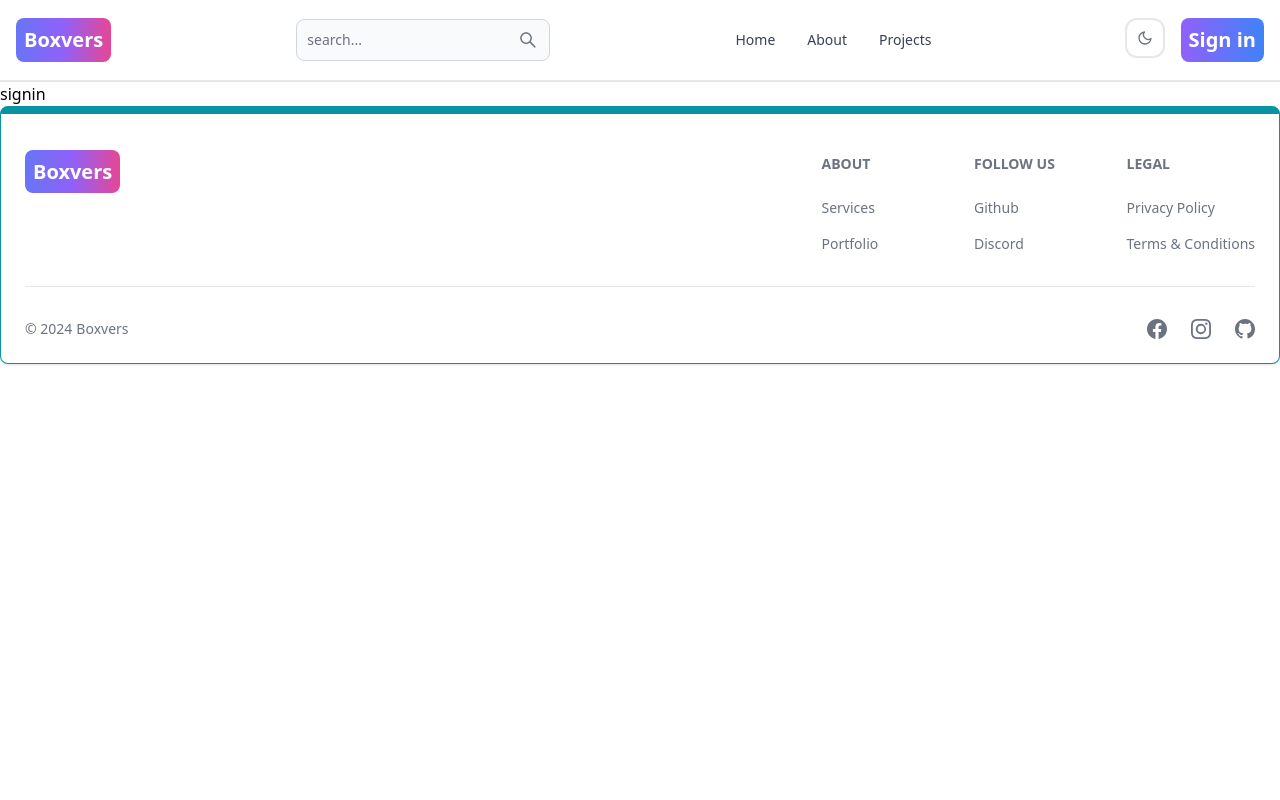
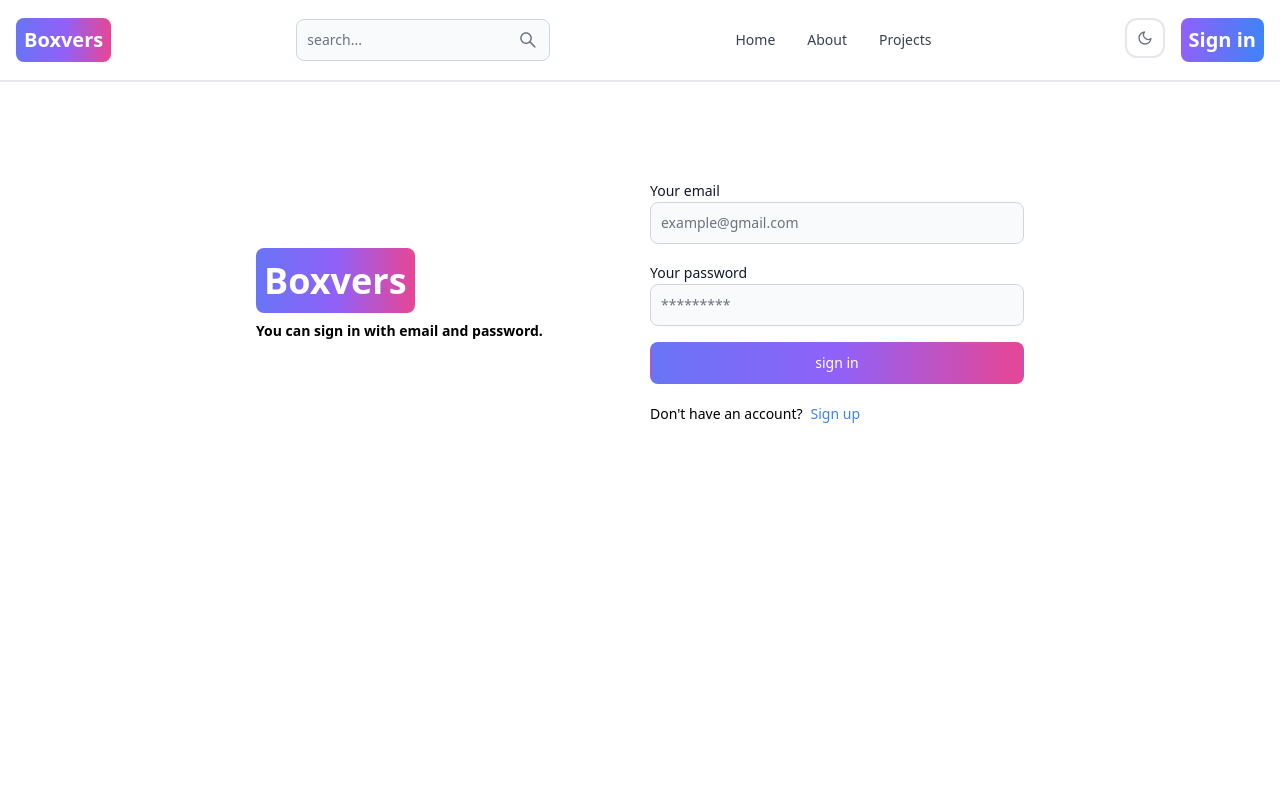
Before and after one commit to star135/Mern-blog, a React (Vite) app in the folder client/: page /sign-in in a window 1280 px wide. Shown: the top 800 px of the page. Built offline with nearby package versions, Linux system fonts and the light colour scheme.

Commit message:
complete sign in page functionality

```diff
--- a/client/src/pages/Signin.jsx
+++ b/client/src/pages/Signin.jsx
@@ -1,7 +1,114 @@
-import React from 'react'
+import React, { useState } from 'react'
+import { Link, useNavigate } from 'react-router-dom';
+import { Alert, Label, Spinner } from 'flowbite-react';
+import { TextInput } from 'flowbite-react';
+import { Button } from 'flowbite-react';
 
 export default function signin() {
+  const [formData, setformData]= useState({});
+  const [errorMessage, setErrorMessage] = useState(null);
+  const [loading, setLoading] = useState(false);
+  const navigate= useNavigate();
+  const handleChange = (e) => {
+    setformData({...formData,[e.target.id]: e.target.value.trim() });
+  };
+  const handleSubmit = async (e) => {
+    e.preventDefault();
+    if ( !formData.email || !formData.password){
+      return setErrorMessage('Please fill out all fields.')
+    };
+
+    try {
+      setLoading(true);
+      setErrorMessage(null);
+      const res = await fetch('/api/user/signin', {
+        method:'POST',
+        headers: {'Content-Type': 'application/json'},
+        body: JSON.stringify(formData),
+      });
+      const data = await res.json();
+
+      if (data.success === false){
+        return setErrorMessage(data.message);
+      };
+
+
+      setLoading(false);
+      if(res.ok){
+        navigate('/');
+      }
+    } catch (error) {
+      setErrorMessage(error.message);
+      setLoading(false);
+
+    }
+
+
+  };
+
   return (
-    <div>signin</div>
+    <div className='min-h-screen mt-20 p-4'>
+      <div className='flex max-w-3xl mx-auto flex-col md:flex-row md:items-center gap-5'>
+        <div className='flex-1'>
+        <Link to="/" className='bg-gradient-to-r from-indigo-500 via-purple-500 to-pink-500 rounded-lg p-2  text-white self-center text-4xl  font-bold dark:text-white'>
+              Boxvers
+          </Link>
+          <p className='mt-5 text-sm font-semibold'>
+            You can sign in with email and password.
+          </p>
+        </div>
+
+        <div className='flex-1'>
+          <form className='flex flex-col gap-4' onSubmit={handleSubmit}>
+
+            <div>
+              <Label value='Your email'/>
+              <TextInput
+                type='email  '
+                placeholder='example@gmail.com'
+                id='email' onChange={handleChange}
+              />
+
+            </div>
+            <div>
+              <Label value='Your password'/>
+              <TextInput
+                type='password'
+                placeholder='*********'
+                id='password' onChange={handleChange}
+              />
+
+            </div>
+
+          <Button className='bg-gradient-to-r from-indigo-500 via-purple-500 to-pink-500' type='submit' disabled={loading}>
+            {
+              loading ? (
+                <>
+                <Spinner size={'sm'}/>
+                <span className='pl-3'>Loading...</span>
+                </>
+              ) : 'sign in'
+            }
+            </Button>
+          </form>
+
+          <div className='flex gap-2 text-sm mt-5'>
+            <span>Don't have an account?</span>
+            <Link to={'/sign-up' } className='text-blue-500'>Sign up
+            </Link>
+          </div>
+          {
+            errorMessage && (
+              <Alert className='mt-5' color={'failure'}>
+                {errorMessage}
+
+              </Alert>
+            )
+          }
+
+        </div>
+
+      </div>
+    </div>
   )
 }
```
